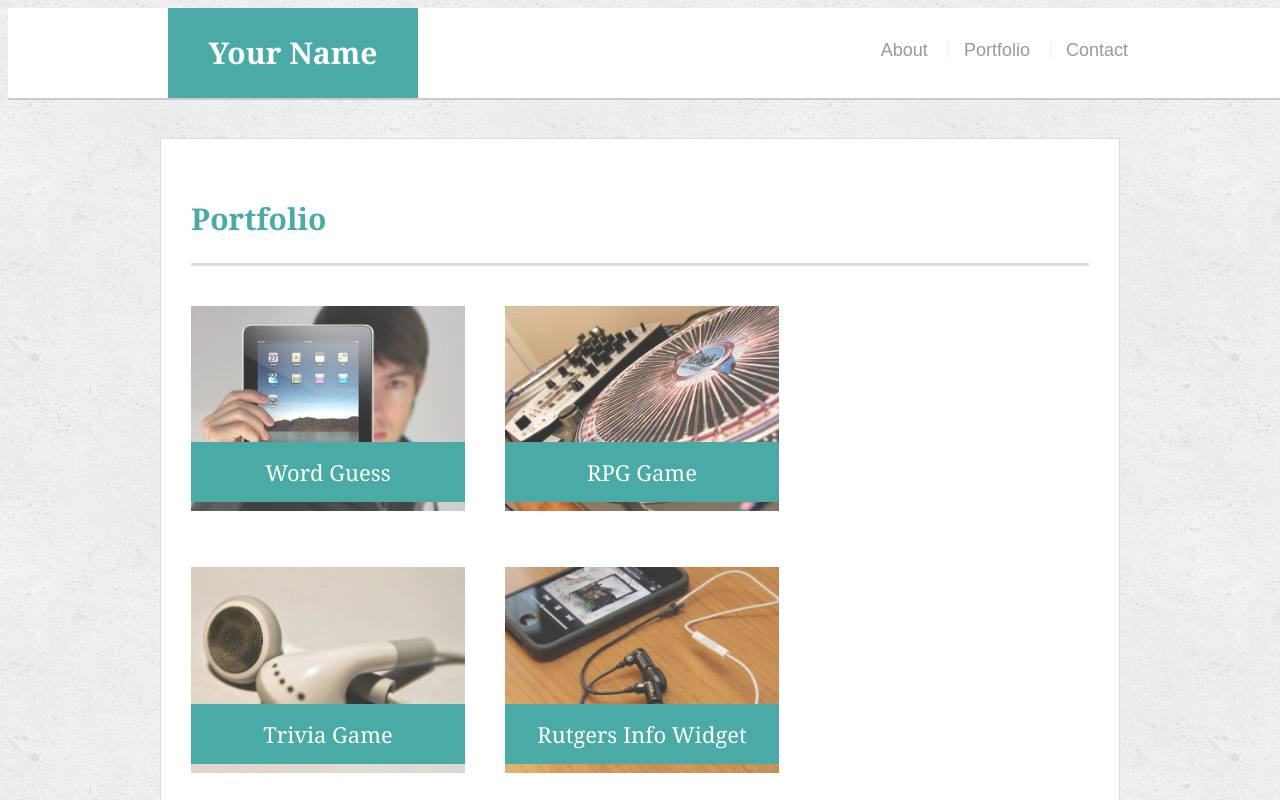
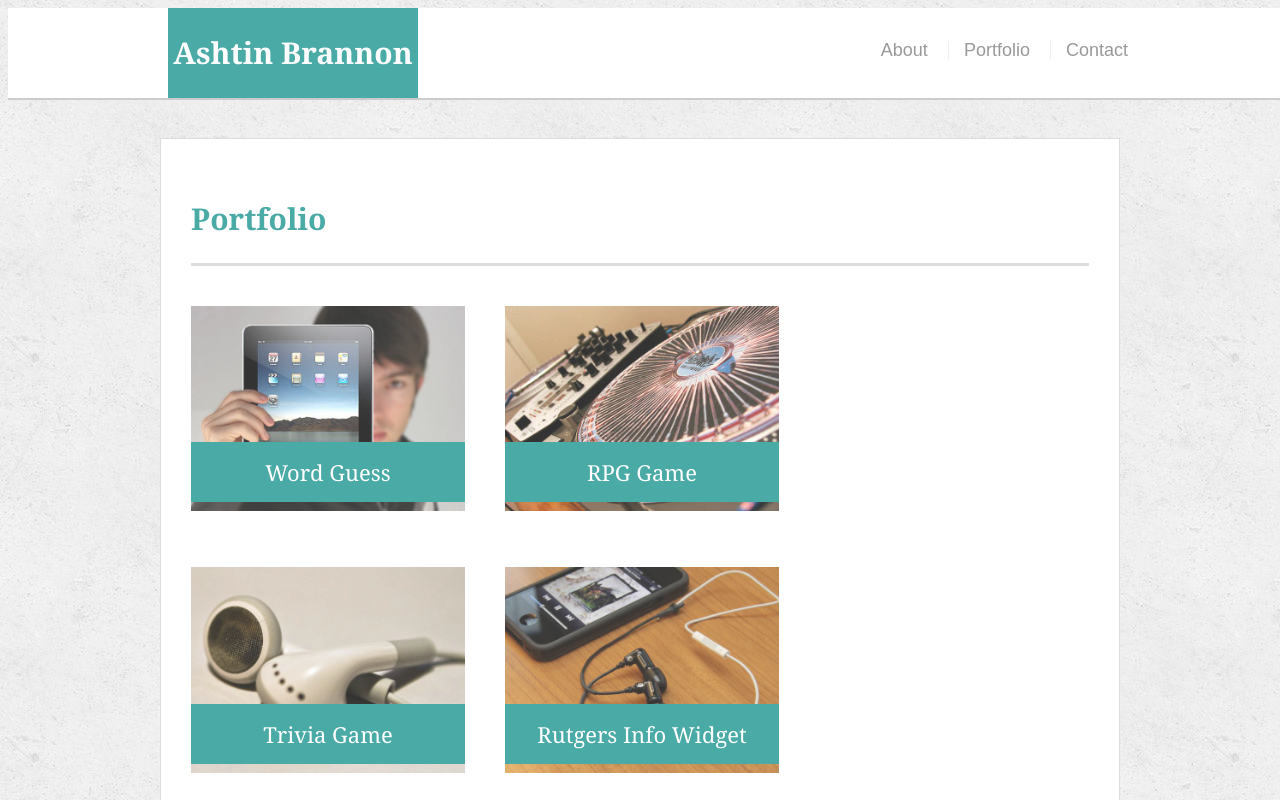
Before and after one commit to ashtinannb/Portfolio, a plain HTML site: page portfolio.html in a window 1280 px wide. Shown: the top 800 px of the page. Drawn offline with Linux system fonts and the light colour scheme.

Commit message:
updated title and header

```diff
--- a/portfolio.html
+++ b/portfolio.html
@@ -3,7 +3,7 @@
 
 <head>
   <meta charset="UTF-8">
-  <title>Portfolio | Your Name</title>
+  <title>Portfolio | Ashtin Brannon</title>
   <link rel="stylesheet" type="text/css" href="assets/css/style.css">
 </head>
 
@@ -11,7 +11,7 @@
 
   <header id="masthead">
     <div class="container">
-      <a href="index.html" id="logo">Your Name</a>
+      <a href="index.html" id="logo">Ashtin Brannon</a>
       <nav>
         <a href="index.html">About</a>
         <a href="portfolio.html">Portfolio</a>
```
